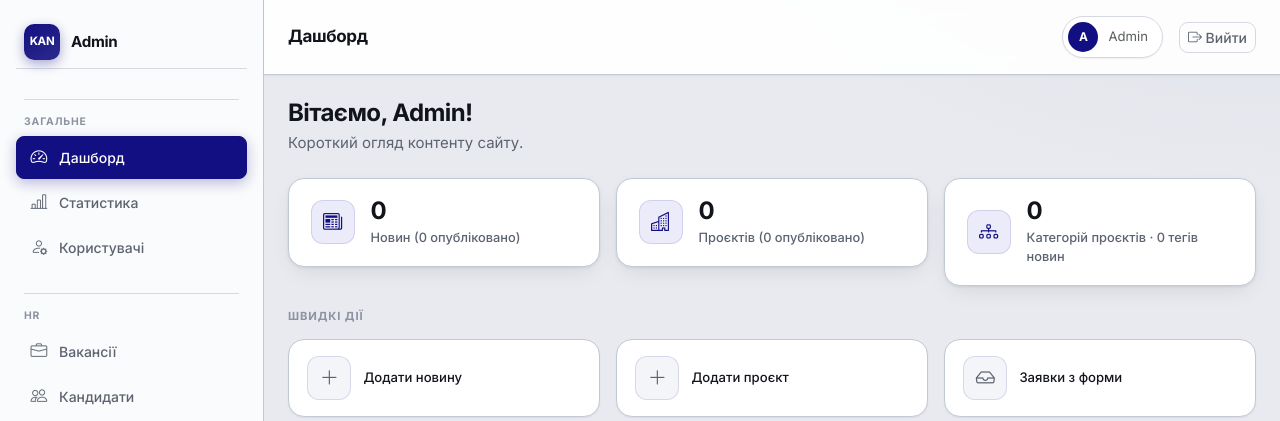
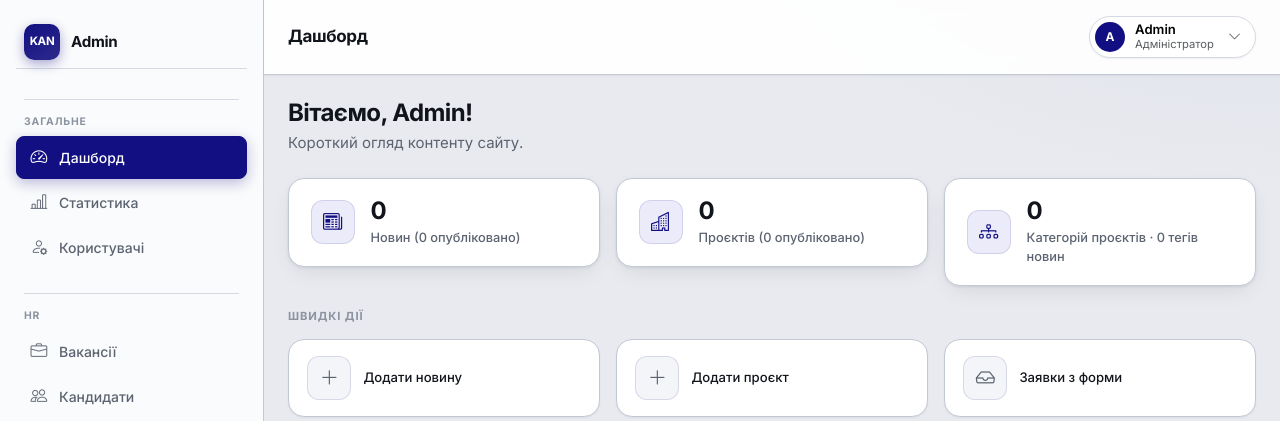
Before and after one commit to kangit2026/adminkansite, a Laravel app: page /admin in a window 1280 px wide. Shown: the top 421 px of the page. Run offline with Laravel 12, Linux system fonts and the light colour scheme; a user stored in the database is signed in; data comes from the database, SQL or seed files in the repository; data that the repository does not hold is empty; parts of the project's set-up code (start-up, migrations or seed data) failed here and were passed over; some libraries are stand-ins or nearby versions.

Commit message:
Admin: user menu in the header with name, role and logout; rename employees
Co-Authored-By: Claude Sonnet 5.5 <noreply@anthropic.com>

```diff
--- a/resources/views/admin/layout.blade.php
+++ b/resources/views/admin/layout.blade.php
@@ -543,15 +543,28 @@
         <div class="flex-grow-1 admin-main">
             <header class="admin-header d-flex justify-content-between align-items-center px-4 py-3">
                 <div class="page-title">@yield('title', 'Адмінка')</div>
-                <div class="d-flex align-items-center gap-3">
-                    <div class="admin-user-chip">
+                <div class="position-relative" x-data="{ open: false }" x-on:click.outside="open = false" x-on:keydown.escape.window="open = false">
+                    <button type="button" class="admin-user-chip" style="cursor:pointer;" x-on:click="open = ! open" aria-haspopup="true" :aria-expanded="open">
                         <div class="admin-user-avatar">{{ mb_substr(auth()->user()->name, 0, 1) }}</div>
-                        <span class="text-muted small pe-1">{{ auth()->user()->name }}</span>
+                        <span class="small pe-1 text-start" style="line-height:1.2;">
+                            <span class="d-block fw-semibold">{{ auth()->user()->name }}</span>
+                            <span class="d-block text-muted" style="font-size:.7rem;">{{ auth()->user()->hasRole('admin') ? 'Адміністратор' : (auth()->user()->hasRole('hr') ? 'HR' : '') }}</span>
+                        </span>
+                        <i class="bi bi-chevron-down small text-muted pe-1"></i>
+                    </button>
+                    <div x-show="open" x-cloak x-transition.opacity class="dropdown-menu show end-0 mt-2 p-2 shadow" style="min-width:240px;">
+                        <div class="px-2 pb-2 border-bottom mb-2">
+                            <div class="fw-semibold">{{ auth()->user()->name }}</div>
+                            <div class="small text-muted text-break">{{ auth()->user()->email }}</div>
+                        </div>
+                        @role('admin')
+                            <a class="dropdown-item rounded" href="{{ route('admin.users.index') }}"><i class="bi bi-person-gear me-2"></i>Користувачі та імена</a>
+                        @endrole
+                        <form method="POST" action="{{ route('admin.logout') }}">
+                            @csrf
+                            <button type="submit" class="dropdown-item rounded"><i class="bi bi-box-arrow-right me-2"></i>Вийти</button>
+                        </form>
                     </div>
-                    <form method="POST" action="{{ route('admin.logout') }}">
-                        @csrf
-                        <button type="submit" class="btn btn-sm btn-outline-secondary"><i class="bi bi-box-arrow-right"></i> Вийти</button>
-                    </form>
                 </div>
             </header>
             <main class="p-4">
--- a/routes/web.php
+++ b/routes/web.php
@@ -61,6 +61,7 @@ Route::prefix('admin')->name('admin.')->group(function () {
 
         Route::get('/users', [UserController::class, 'index'])->name('users.index');
         Route::post('/users', [UserController::class, 'store'])->name('users.store');
+        Route::put('/users/{user}/name', [UserController::class, 'rename'])->name('users.rename');
         Route::put('/users/{user}/password', [UserController::class, 'password'])->name('users.password');
         Route::put('/users/{user}/active', [UserController::class, 'toggle'])->name('users.toggle');
 
```
Also changed, not shown: app/Http/Controllers/Admin/UserController.php (+9 -0 lines), resources/views/admin/users/index.blade.php (+19 -10 lines).
